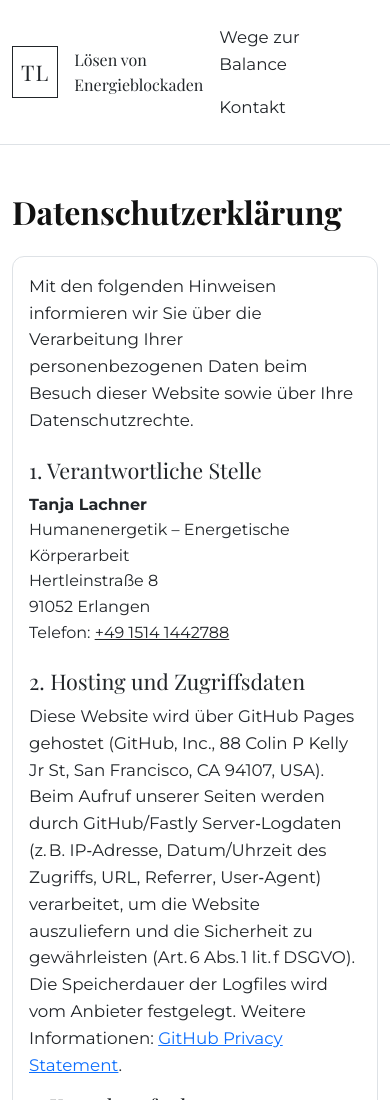
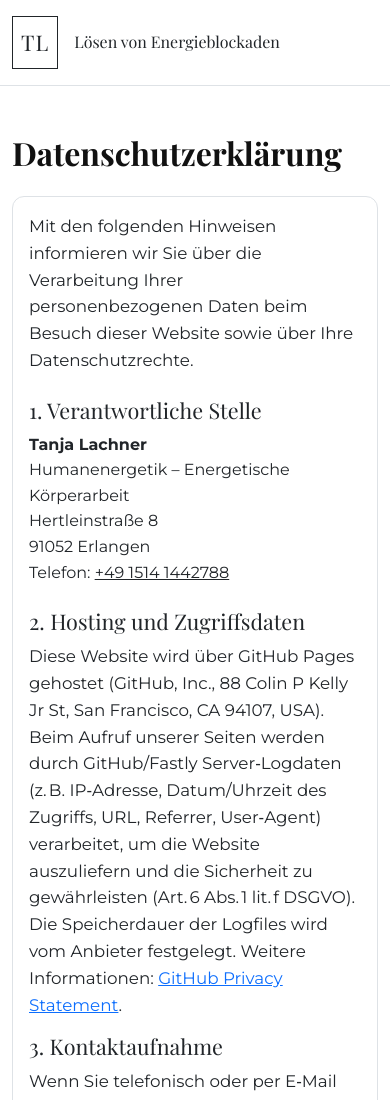
Before and after one commit to ansysic/tanja-lachner.de, a plain HTML site: page datenschutz.html in a window 390 px wide. Shown: the top 1100 px of the page. Drawn offline with Linux system fonts and the light colour scheme.

Commit message:
hide navbar items on small displays

```diff
--- a/datenschutz.html
+++ b/datenschutz.html
@@ -35,7 +35,7 @@
             Lösen von Energieblockaden
           </div>
         </div>
-        <ul class="nav ms-auto">
+        <ul class="nav ms-auto d-none d-sm-flex">
           <li class="nav-item"><a class="nav-link text-dark" href="index.html#services">Wege zur Balance</a></li>
           <li class="nav-item"><a class="nav-link text-dark" href="index.html#contact">Kontakt</a></li>
         </ul>
```
Also changed, not shown: impressum.html (+1 -1 lines), index.html (+1 -1 lines).
